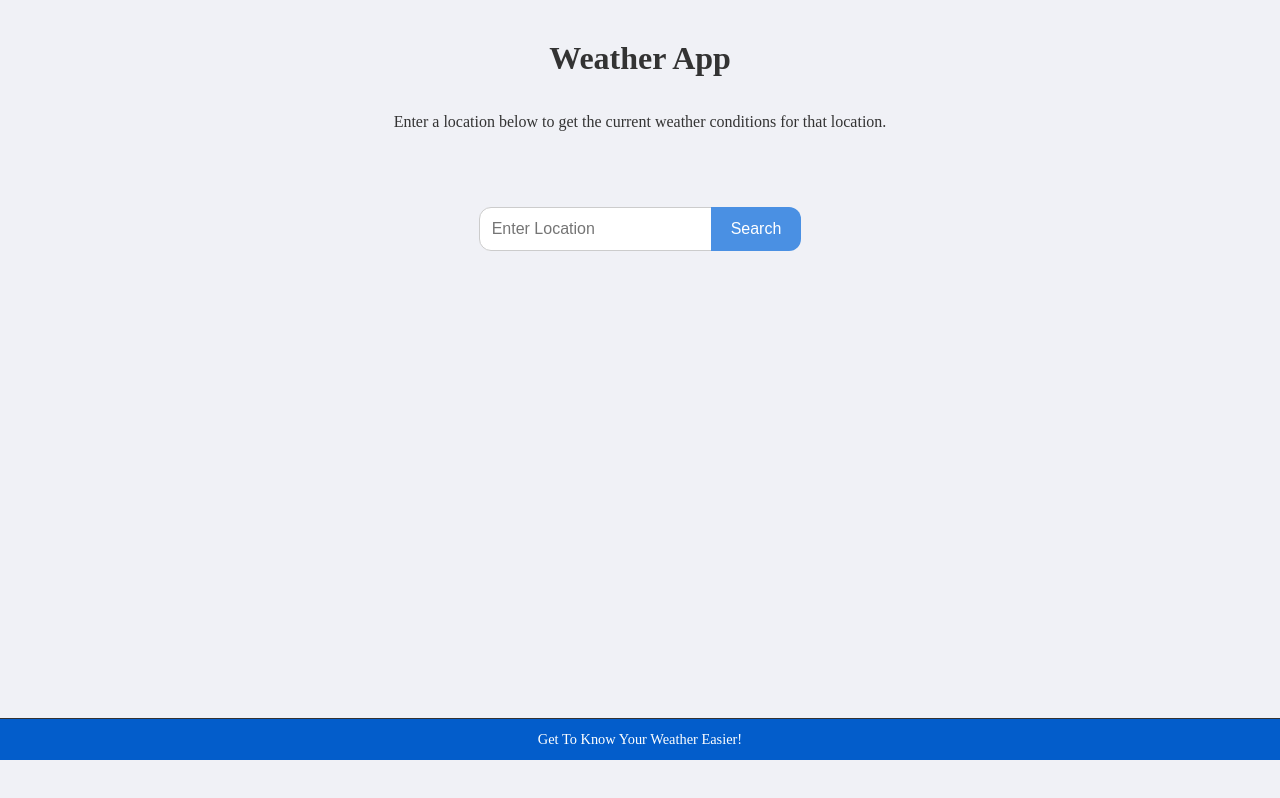
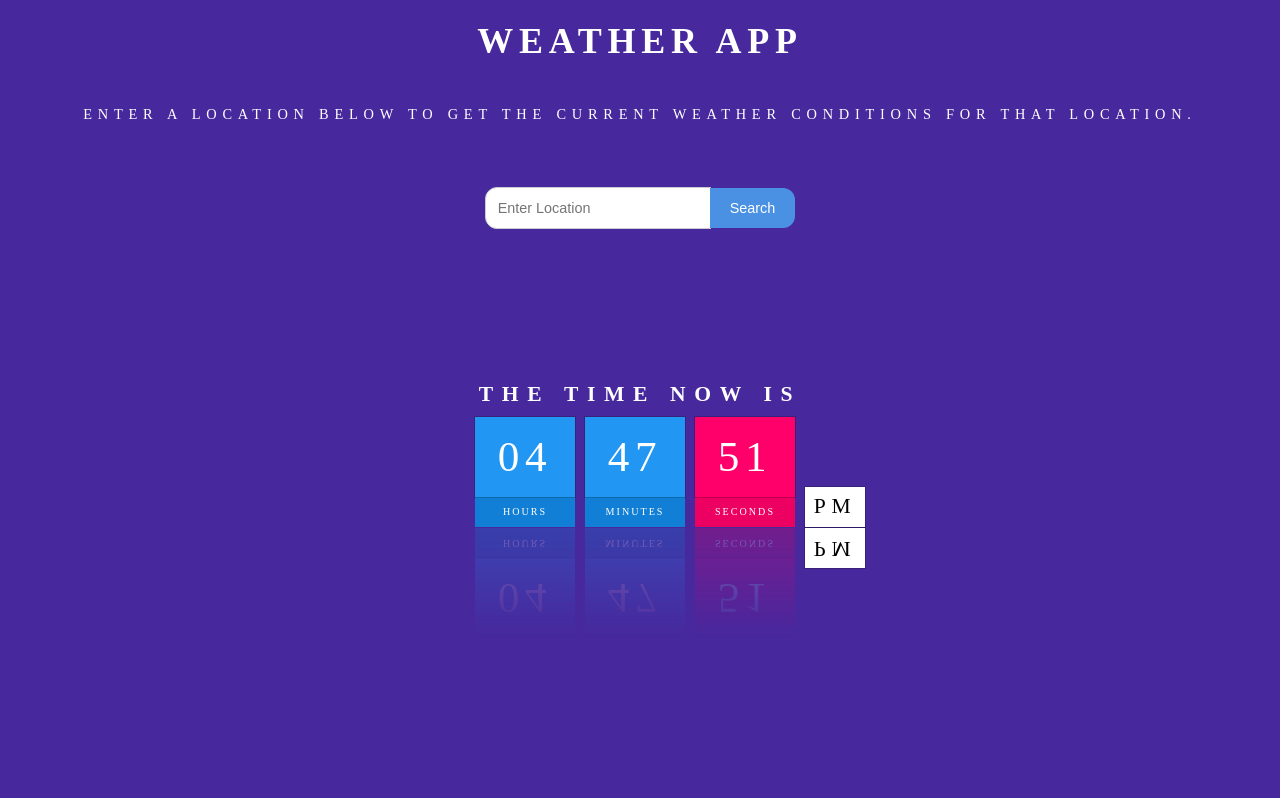
Before and after one commit to AlaaYou/Weather-App, a plain HTML site: page index.html in a window 1280 px wide. Drawn offline with Linux system fonts and the light colour scheme.

Commit message:
add time and fix bugs up1.0

```diff
--- a/index.html
+++ b/index.html
@@ -41,11 +41,50 @@
           <span id="humidity">Humidity: --</span>
         </div>
       </section>
-    </main>
-    <!-- footer -->
-    <footer>
-      <p>Get To Know Your Weather Easier!</p>
-    </footer>
+
+    <div id="mclock">
+      <div id="clock">
+        <h2>The time now is</h2>
+        <div id="time">
+          <div><span id="hour">00</span><span>Hours</span></div>
+          <div><span id="minutes">00</span><span>Minutes</span></div>
+          <div><span id="seconds">00</span><span>Seconds</span></div>
+          <div><span id="ampm"></span></div>
+        </div>
+      </div>
+      <script type="text/javascript">
+        function clock(){
+
+          var hours = document.getElementById('hour');
+          var minutes = document.getElementById('minutes');
+          var seconds = document.getElementById('seconds');
+          var ampm = document.getElementById('ampm');
+
+          var h = new Date().getHours();
+          var m = new Date().getMinutes();
+          var s = new Date().getSeconds();
+          var am = "AM";
+
+            if(h > 12){
+                h = h - 12;
+               var am = "PM"
+            }
+          h = (h < 10) ? "0" + h : h
+          m = (m < 10) ? "0" + m : m
+          s = (s < 10) ? "0" + s : s
+
+
+          hours.innerHTML = h;
+          minutes.innerHTML = m;
+          seconds.innerHTML = s;
+          ampm.innerHTML = am
+
+        }
+
+        var interval = setInterval(clock, 1000);
+      </script>
+    </div>
+  </main>
     <script src="script.js"></script>
   </body>
 </html>
--- a/script.js
+++ b/script.js
@@ -14,7 +14,7 @@ async function fetchWeather(location) {
 //Display the weather
 function dispplayWeather(data) {
   console.log(data);
-  //select the  DOM
+  //select DOM
   const weatherDisplay = document.getElementById("weather-display");
   const temperature = document.getElementById("temperature");
   const condition = document.getElementById("condition");
@@ -32,7 +32,7 @@ function toggleElementVisibility(id, show) {
   const element = document.getElementById(id);
   element.style.display = show ? "block" : "none";
 }
-//DOM content Loaded
+//DOM content
 document.addEventListener("DOMContentLoaded", () => {
   const searchButton = document.getElementById("search-button");
   const locationInput = document.getElementById("location-input");
--- a/styles.css
+++ b/styles.css
@@ -8,10 +8,13 @@ p {
 body {
   display: flex;
   flex-direction: column;
-  min-height: 90vh;
-  background-color: #f0f1f6;
-  padding: 40px 0;
-  color: #333;
+  min-height: 100vh;
+  background: #47289d;
+  color: #fff;
+  padding: 20px;
+  text-transform: uppercase;
+  letter-spacing: 0.4em;
+  font-size: 0.9em;
 }
 
 main {
@@ -20,7 +23,12 @@ main {
 
 header {
   text-align: center;
-  margin-bottom: 20px;
+  margin-bottom: 10px;
+}
+
+h1 {
+  font-size: 2.5em;
+  margin-bottom: 10px;
 }
 
 .search-box {
@@ -28,6 +36,7 @@ header {
   justify-content: center;
   align-items: center;
   margin: 20px 0;
+  flex-wrap: wrap;
 }
 
 input[type="text"] {
@@ -37,13 +46,15 @@ input[type="text"] {
   font-size: 1em;
   width: auto;
   margin-right: -1px;
+  min-width: 200px;
 }
+
 button {
   background-color: #4a90e3;
   color: #ffff;
   border: none;
   border-radius: 0 12px 12px 0;
-  padding: 13px 20px;
+  padding: 12px 20px;
   cursor: pointer;
   font-size: 1em;
   transition: background-color 0.3s ease;
@@ -53,7 +64,7 @@ button:hover {
   background-color: #035dcb;
 }
 
-/* Weather content */
+
 .weather-display {
   text-align: center;
   padding: 20px;
@@ -76,17 +87,87 @@ button:hover {
   font-size: 1.2em;
   margin-top: 20px;
 }
+
 #loading {
   color: #4a90e3;
 }
+
 #error {
   color: red;
 }
-footer {
+
+#mclock {
+  display: flex;
+  justify-content: center;
+  align-items: center;
+  min-height: 50vh;
+  background: #47289d;
+}
+
+#clock h2 {
+  position: relative;
+  display: block;
+  color: #fff;
   text-align: center;
-  background-color: #035dcb;
-  color: #ffff;
-  padding: 12px 0;
-  border-top: 1px solid #333;
-  font-size: 0.9em;
+  margin: 10px 0;
+  font-weight: 700;
+  text-transform: uppercase;
+  letter-spacing: 0.4em;
+  font-size: 1.5em;
 }
+
+#clock #time {
+  display: flex;
+}
+
+#clock #time div {
+  position: relative;
+  margin: 0 5px;
+  -webkit-box-reflect: below 1px linear-gradient(transparent,#0004);
+}
+
+#clock #time div span {
+  position: relative;
+  display: block;
+  width: 100px;
+  height: 80px;
+  background: #2196f3;
+  color: #fff;
+  font-weight: 300;
+  display: flex;
+  justify-content: center;
+  align-items: center;
+  font-size: 3em;
+  z-index: 10;
+  box-shadow: 0 0 0 1px rgba(0,0,0,.2);
+}
+
+#clock #time div span:nth-child(2) {
+  height: 30px;
+  font-size: 0.7em;
+  letter-spacing: 0.2em;
+  font-weight: 500;
+  z-index: 9;
+  box-shadow: none;
+  background: #127fd6;
+  text-transform: uppercase;
+}
+
+#clock #time div:nth-last-child(2) span {
+  background: #ff006a;
+}
+
+#clock #time div:nth-last-child(2) span:nth-child(2) {
+  background: #ec0062;
+}
+
+#clock #time div:nth-last-child(1) span {
+  position: absolute;
+  bottom: 0;
+  width: 60px;
+  height: 40px;
+  font-size: 1.5em;
+  background: #fff;
+  color: #000;
+  -webkit-box-reflect: below 1px linear-gradient(transparent,#0004);
+}
```
